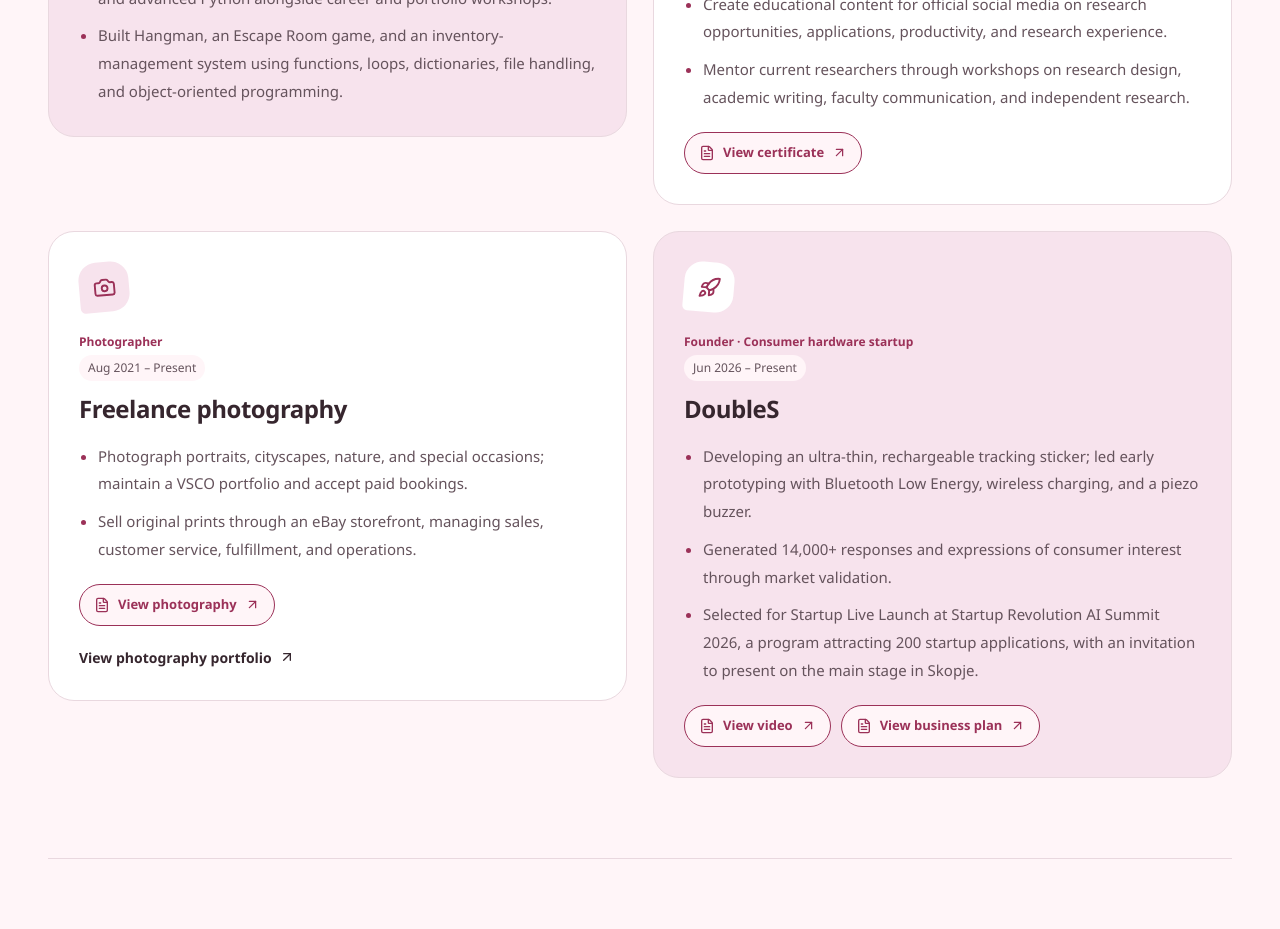
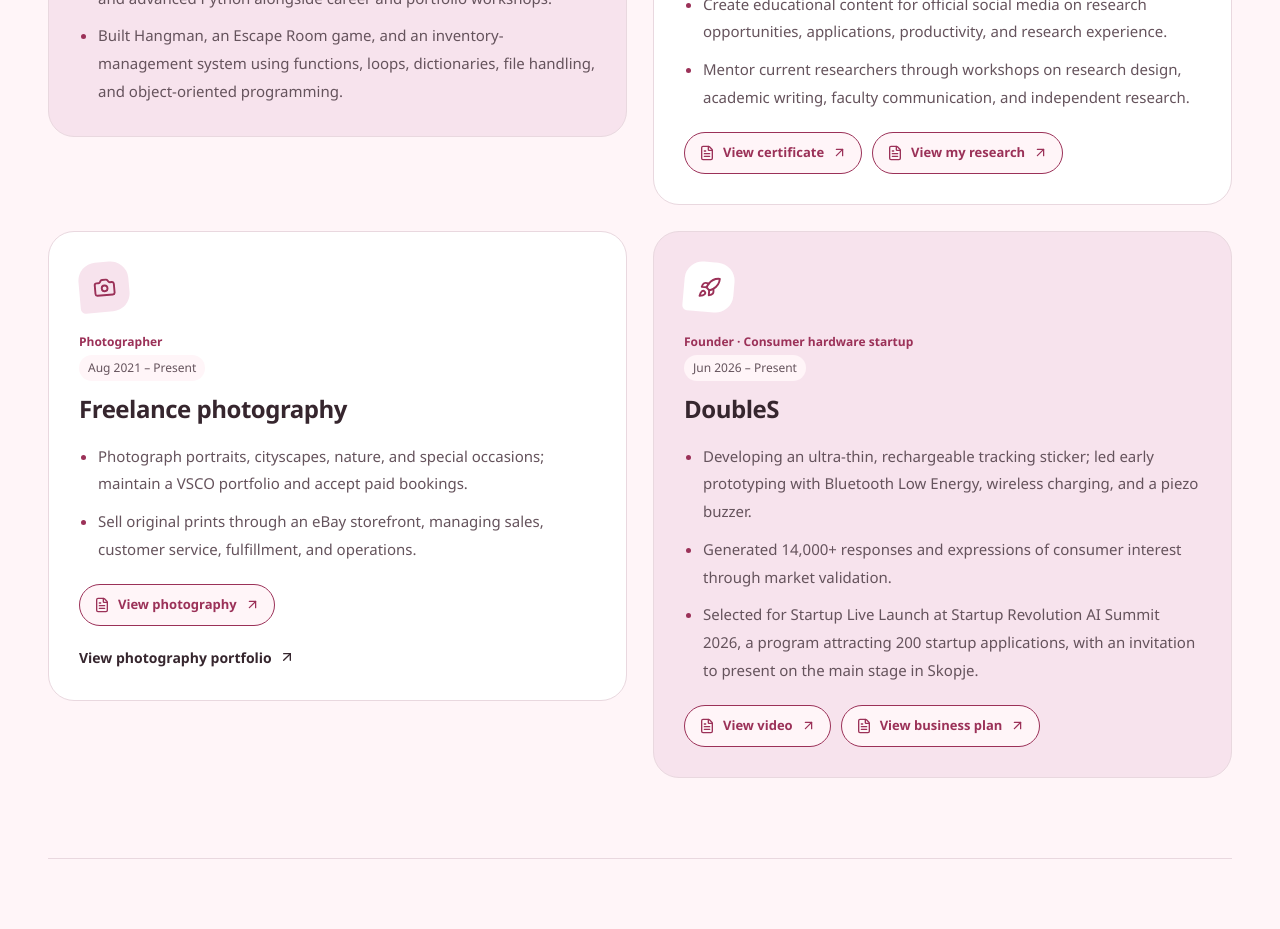
Before and after one commit to Shinoaluv/catherine-portfolio, a React (Vite) app in the folder my-website/: page / in a window 1280 px wide. Shown: the part 6060-6989 px from the top of the page. Built offline with nearby package versions, Linux system fonts and the light colour scheme.

Commit message:
Add research button to Pioneer activity

```diff
--- a/my-website/src/evidenceLinks.js
+++ b/my-website/src/evidenceLinks.js
@@ -78,6 +78,10 @@ export const evidenceLinks = {
     {
       "label": "View certificate",
       "url": "/evidence/pioneer-committee-certificate.pdf"
+    },
+    {
+      "label": "View my research",
+      "url": "/evidence/pioneer-research-paper.pdf"
     }
   ],
   "Freelance photography": [
```
